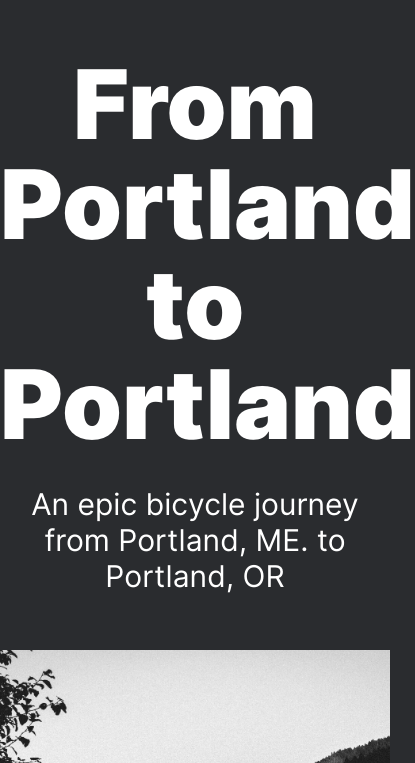
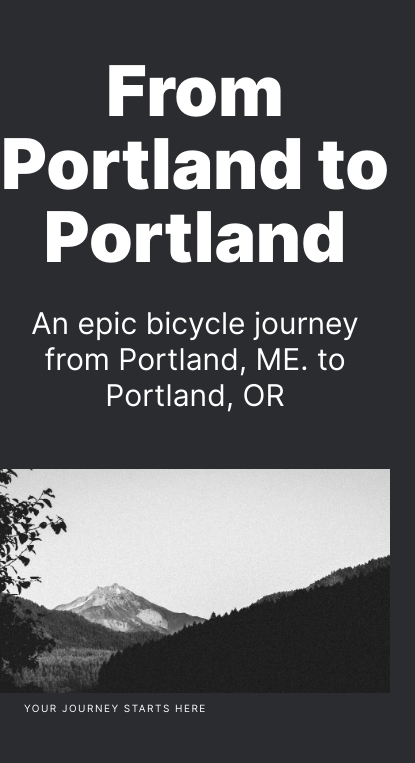
Before and after one commit to ShirMorel/web_project_3, a plain HTML site: page index.html in a window 390 px wide. Shown: the part 81-844 px from the top of the page, 415 px wide, since content can reach past the window. Drawn offline with Linux system fonts and the light colour scheme.

Commit message:
please accept the project

```diff
--- a/blocks/lead/__title/lead__title.css
+++ b/blocks/lead/__title/lead__title.css
@@ -15,6 +15,12 @@
   }
 }
 
+@media screen and (max-width:418px) {
+  .lead__title {
+    font-size: 70px;
+  }
+}
+
 @media screen and (max-width:320px) {
   .lead__title {
     font-size: 40px;
--- a/blocks/photo-grid/photo-grid.css
+++ b/blocks/photo-grid/photo-grid.css
@@ -14,6 +14,7 @@
 
 @media screen and (max-width:768px) {
   .photo-grid {
+    gap: 16px;
     margin: 88px 24px 0;
   }
 }
```
